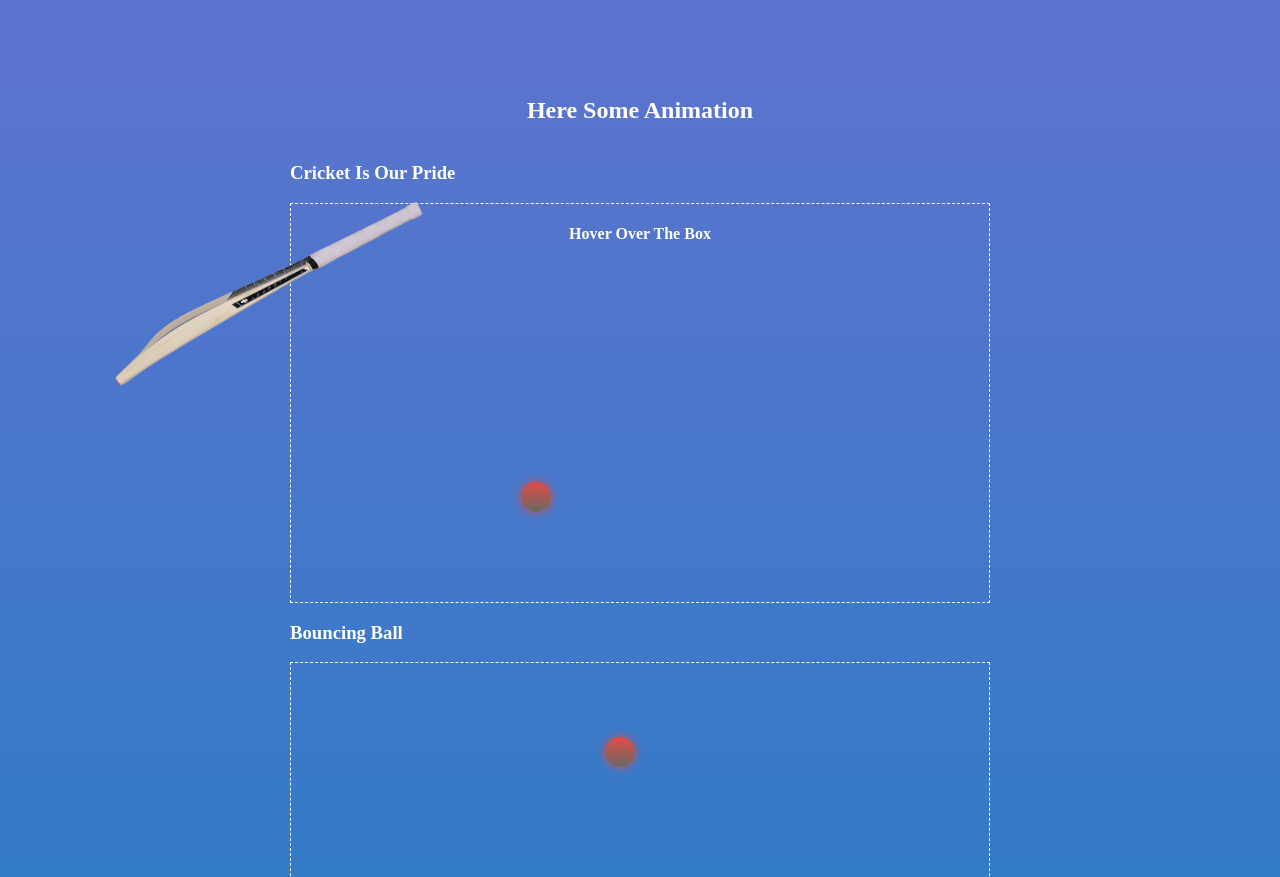
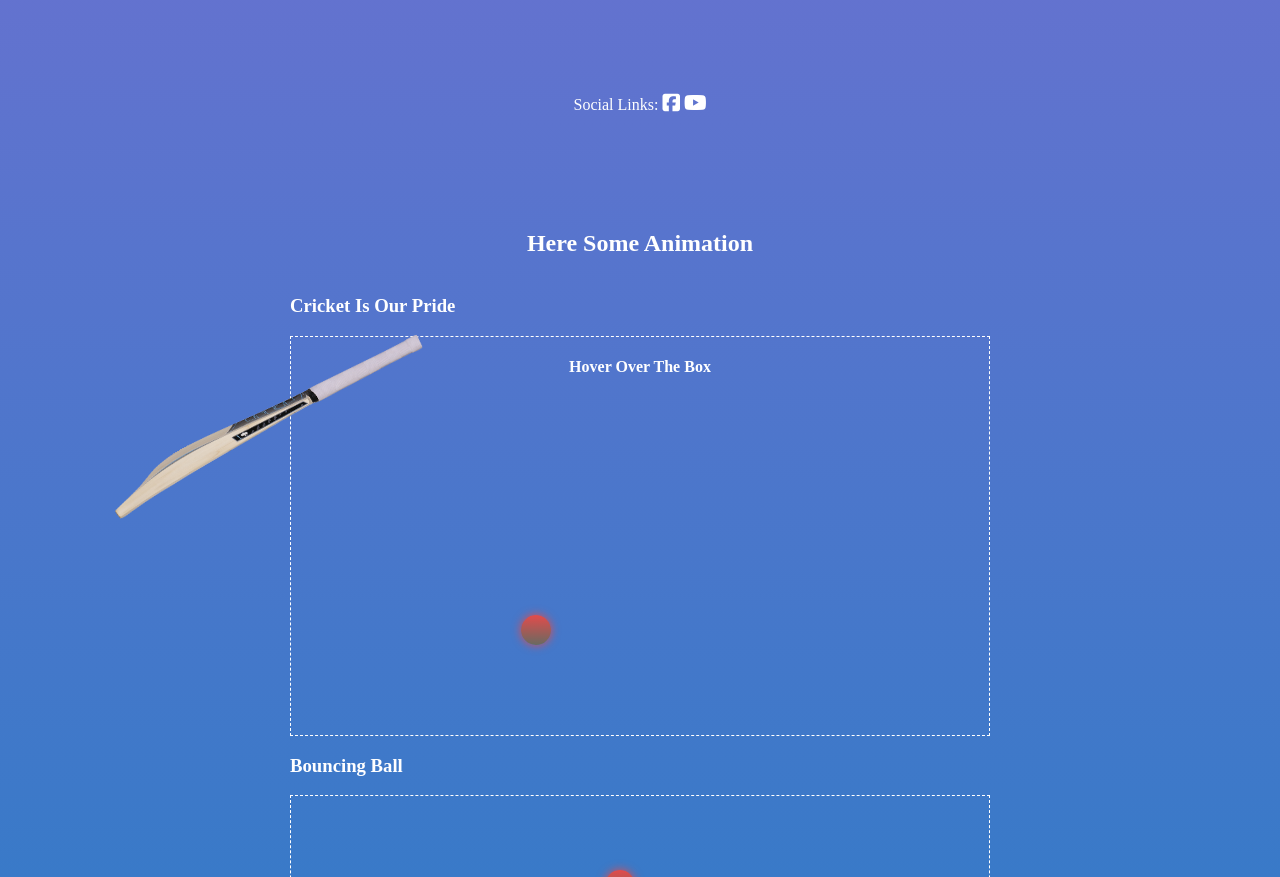
Before and after one commit to m0ni2/practice-2, a plain HTML site: page index.html in a window 1280 px wide. Shown: the part 2707-3584 px from the top of the page. Drawn offline with Linux system fonts and the light colour scheme.

Commit message:
fontawesome area added

```diff
--- a/index.html
+++ b/index.html
@@ -6,6 +6,7 @@
     <meta http-equiv="X-UA-Compatible" content="IE=edge">
     <meta name="viewport" content="width=device-width, initial-scale=1.0">
     <title>Practice 2</title>
+    <script src="https://kit.fontawesome.com/dd89f9226d.js" crossorigin="anonymous"></script>
     <link rel="stylesheet" href="style.css">
 </head>
 
@@ -177,6 +178,13 @@
                     allowfullscreen></iframe>
             </div>
         </section>
+        <sectoin class="font-awesome-area">
+            <p>
+                Social Links:
+                <a href="https://www.facebook.com/m0ni2/"><i class="fab fa-facebook-square"></i></a>
+                <a href="https://www.youtube.com/"><i class="fab fa-youtube"></i></a>
+            </p>
+        </sectoin>
         <section class="animation-area flex">
             <h2>here some animation</h2>
             <div class="animation-container">
--- a/style.css
+++ b/style.css
@@ -127,6 +127,18 @@ td {
     justify-content: center;
 }
 
+.font-awesome-area {
+    display: flex;
+    justify-content: center;
+    color: #fff;
+}
+
+.fab {
+
+    color: #fff;
+    font-size: 20px;
+}
+
 .animation-area {
     flex-direction: column;
     /* justify-content: center; */
```
